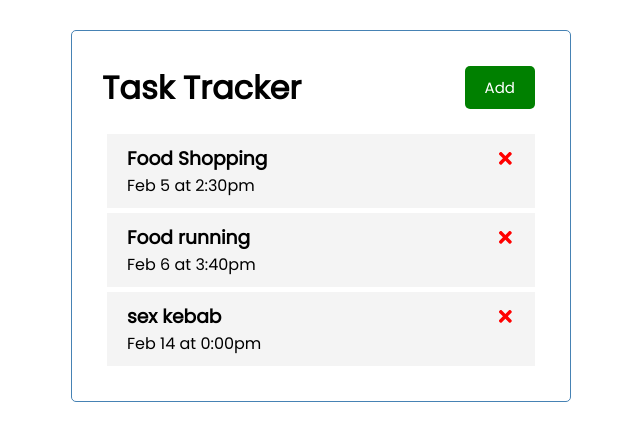
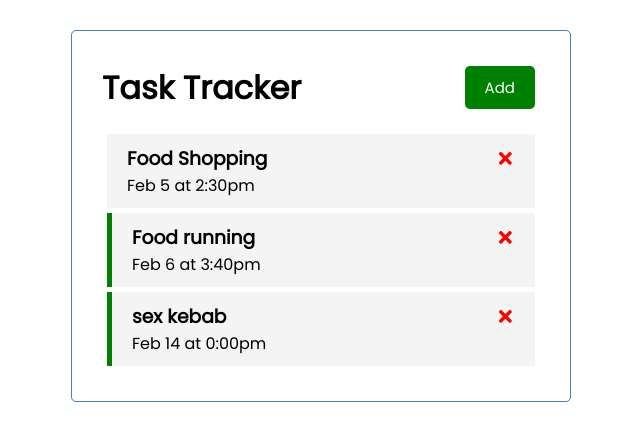
Before and after one commit to cisu/Crash-Course-2021-T.M., a React (Create React App) app: page / in a window 1280 px wide. Shown: the top 440 px of the page, without its empty margins (319-959 px from the left). Built offline with nearby package versions, Linux system fonts and the light colour scheme.

Commit message:
Toggle reminder & conditional styling

```diff
--- a/src/App.js
+++ b/src/App.js
@@ -29,11 +29,20 @@
     setTasks(tasks.filter((task) => task.id !== id));
   };
 
+  // Toggle reminder
+  const toggleReminder = (id) => {
+    setTasks(
+      tasks.map((task) =>
+        task.id === id ? {...task, reminder: !task.reminder} : task
+      )
+    );
+  };
+
   return (
     <div className='container'>
       <Header />
       {tasks.length > 0 ? (
-        <Tasks tasks={tasks} onDelete={deleteTask} />
+        <Tasks tasks={tasks} onDelete={deleteTask} onToggle={toggleReminder} />
       ) : (
         'No tasks to show'
       )}
--- a/src/components/Task.js
+++ b/src/components/Task.js
@@ -1,10 +1,13 @@
 import {FaTimes} from 'react-icons/fa';
 
-const Task = ({task, onDelete}) => {
+const Task = ({task, onDelete, onToggle}) => {
   return (
-    <div className='task'>
+    <div
+      className={`task ${task.reminder ? 'reminder' : ''}`}
+      onDoubleClick={() => onToggle(task.id)}
+    >
       <h3>
-      {task.text}{' '}
+        {task.text}{' '}
         <FaTimes
           style={{color: 'red', cursor: 'pointer'}}
           onClick={() => onDelete(task.id)}
--- a/src/components/Tasks.js
+++ b/src/components/Tasks.js
@@ -1,10 +1,15 @@
 import Task from './Task';
 
-const Tasks = ({tasks, onDelete}) => {
+const Tasks = ({tasks, onDelete, onToggle}) => {
   return (
     <>
       {tasks.map((task) => (
-        <Task key={task.id} task={task} onDelete={onDelete} />
+        <Task
+          key={task.id}
+          task={task}
+          onDelete={onDelete}
+          onToggle={onToggle}
+        />
       ))}
     </>
   );
```
Also changed, not shown: 1 other file (tests, documents, lock files or other folders).
